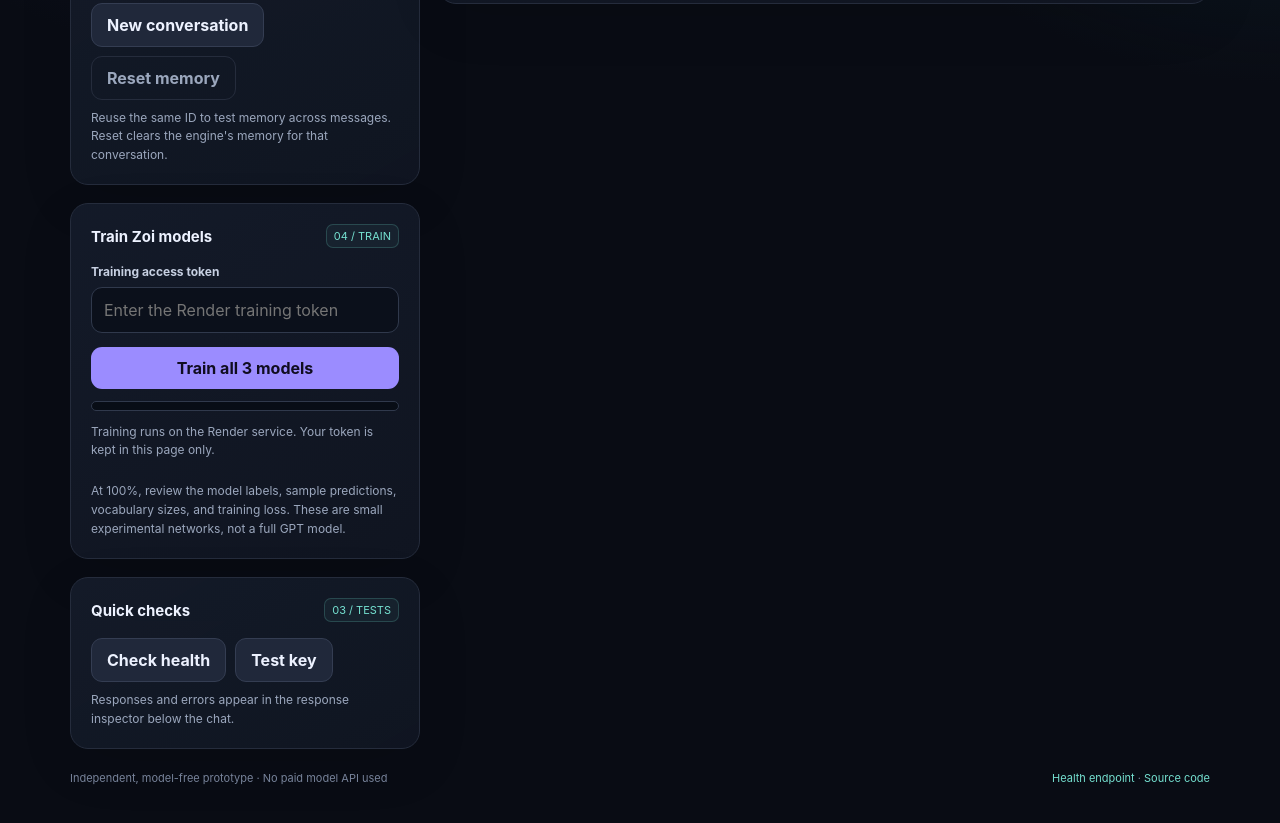
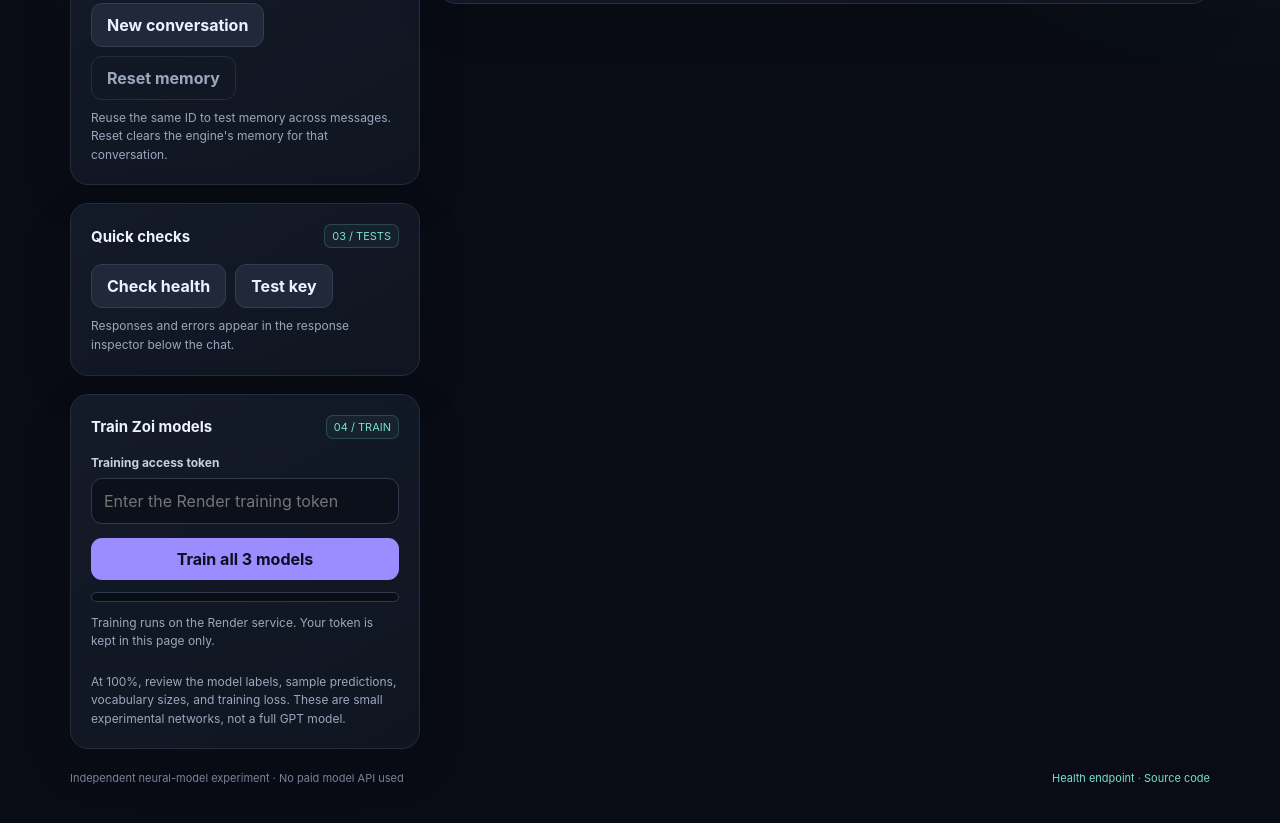
Before and after one commit to WebsiteDevelopmentStudios/Discord-chatbot-plugin, a website: page public/index.html in a window 1280 px wide. Shown: the part 929-1752 px from the top of the page. Drawn offline with Linux system fonts and the light colour scheme; no server answers.

Commit message:
Polish training panel order and playground description

```diff
--- a/public/index.html
+++ b/public/index.html
@@ -35,6 +35,11 @@
       <p class="hint">Reuse the same ID to test memory across messages. Reset clears the engine's memory for that conversation.</p>
     </section>
     <section class="panel">
+      <div class="panel-head"><h3>Quick checks</h3><span class="step">03 / TESTS</span></div>
+      <div class="actions"><button class="secondary" id="runHealth">Check health</button><button class="secondary" id="runKeyTest">Test key</button></div>
+      <p class="hint">Responses and errors appear in the response inspector below the chat.</p>
+    </section>
+    <section class="panel">
       <div class="panel-head"><h3>Train Zoi models</h3><span class="step">04 / TRAIN</span></div>
       <div class="field"><label for="trainingToken">Training access token</label><input id="trainingToken" type="password" autocomplete="off" spellcheck="false" placeholder="Enter the Render training token"></div>
       <button id="trainModels" style="width:100%">Train all 3 models</button>
@@ -42,11 +47,6 @@
       <div class="train-state" id="trainState" role="status">Training runs on the Render service. Your token is kept in this page only.</div>
       <div class="learned-results" id="learnedResults"></div>
       <p class="hint">At 100%, review the model labels, sample predictions, vocabulary sizes, and training loss. These are small experimental networks, not a full GPT model.</p>
-    </section>
-    <section class="panel">
-      <div class="panel-head"><h3>Quick checks</h3><span class="step">03 / TESTS</span></div>
-      <div class="actions"><button class="secondary" id="runHealth">Check health</button><button class="secondary" id="runKeyTest">Test key</button></div>
-      <p class="hint">Responses and errors appear in the response inspector below the chat.</p>
     </section>
   </aside>
   <main class="panel chat-panel">
@@ -56,7 +56,7 @@
     <div class="details"><details><summary>Response inspector · raw JSON</summary><pre class="json" id="responseJson">No API response yet.</pre></details></div>
   </main>
 </div>
-<footer class="footer"><span>Independent, model-free prototype · No paid model API used</span><span><a href="/health" target="_blank" rel="noreferrer">Health endpoint</a> · <a href="https://github.com/WebsiteDevelopmentStudios/Discord-chatbot-plugin" target="_blank" rel="noreferrer">Source code</a></span></footer>
+<footer class="footer"><span>Independent neural-model experiment · No paid model API used</span><span><a href="/health" target="_blank" rel="noreferrer">Health endpoint</a> · <a href="https://github.com/WebsiteDevelopmentStudios/Discord-chatbot-plugin" target="_blank" rel="noreferrer">Source code</a></span></footer>
 </div>
 <script>
 (() => {
```
